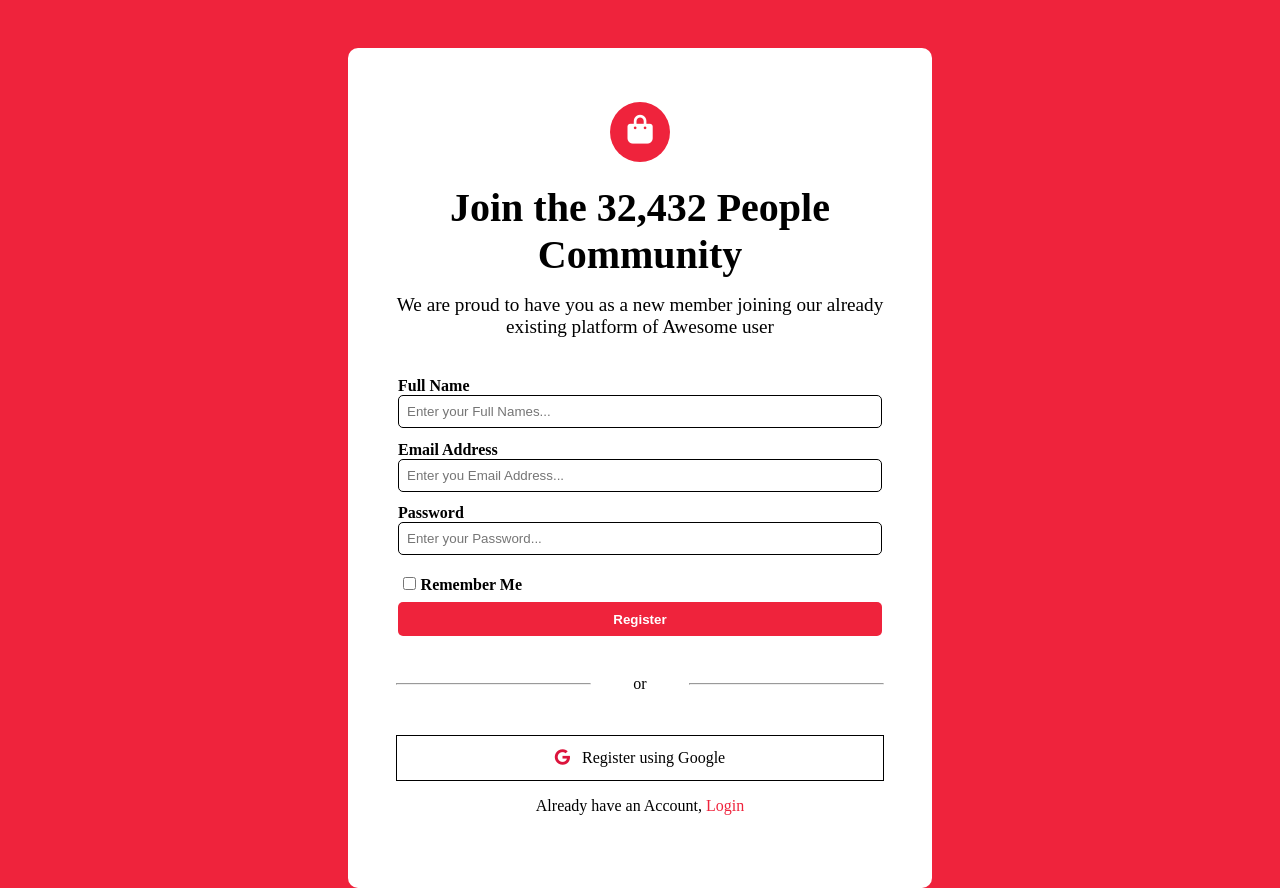
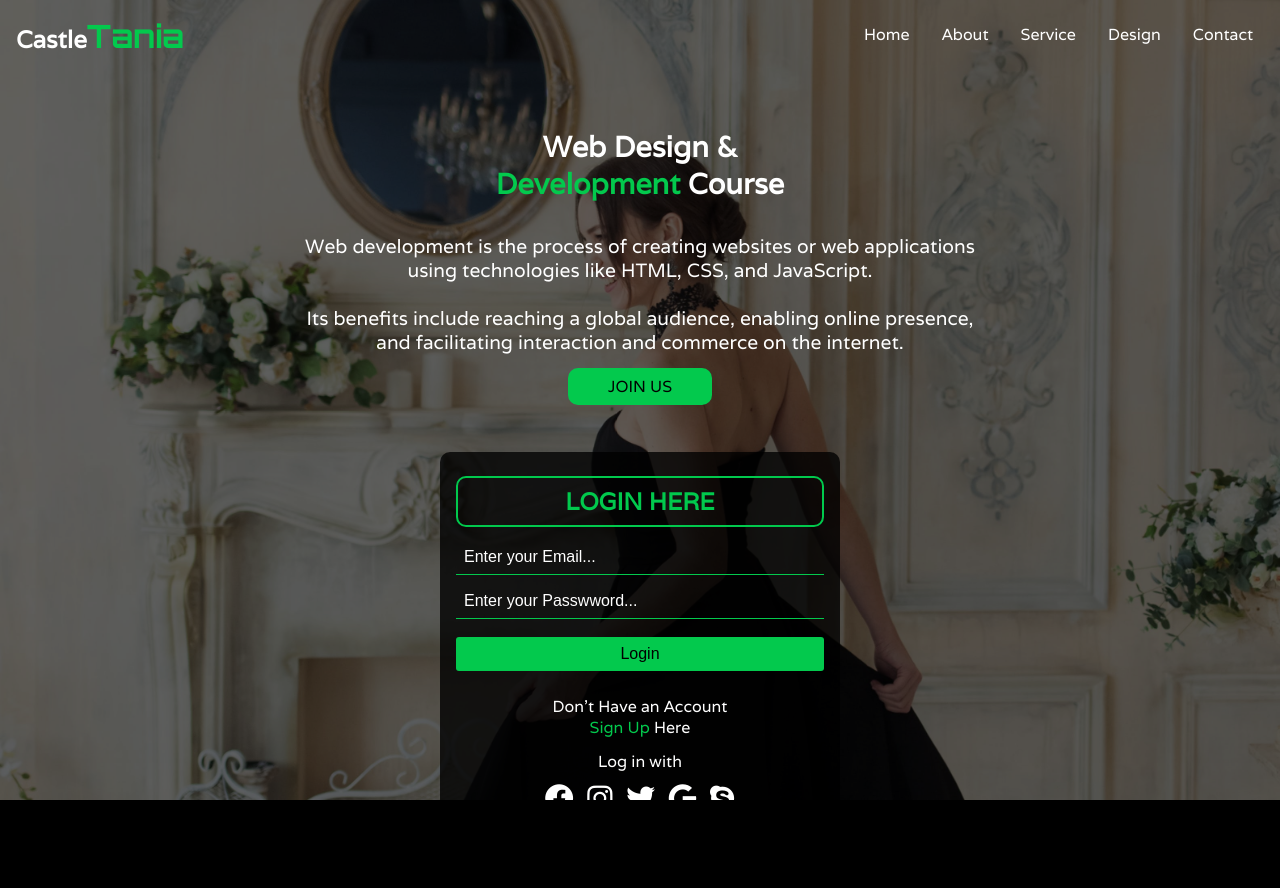
Before and after one commit to Kyateka2023/Mylife, a plain HTML site: page index.html in a window 1280 px wide. After the commit the page ends 800 px from the top, so only its background shows below. Drawn offline with Linux system fonts and the light colour scheme.

Commit message:
second Commit

```diff
--- a/index.html
+++ b/index.html
@@ -3,64 +3,75 @@
 <head>
     <meta charset="UTF-8">
     <meta name="viewport" content="width=device-width, initial-scale=1.0">
-    <title>Diamax - SignUp Page</title>
     <link rel="stylesheet" href="style.css">
-    <link rel="shortcut icon" href="diamond logo.png" type="image/x-icon">
-    <link rel="stylesheet" href="https://cdnjs.cloudflare.com/ajax/libs/font-awesome/6.4.2/css/all.min.css"/>
+    <link rel="shortcut icon" href="castlelogo.jpg" type="image/x-icon">
+    <link rel="stylesheet" href="https://cdnjs.cloudflare.com/ajax/libs/font-awesome/6.4.2/css/all.min.css" />
+    <link href="https://fonts.googleapis.com/css?family=Varela:regular" rel="stylesheet" />
+    <link href="https://fonts.googleapis.com/css?family=Orbitron:regular,500,600,700,800,900" rel="stylesheet" />
+    <title>CastleTania - Home Page</title>
 </head>
 <body>
     <div class="entire-section">
-        <main>
-            <div class="center-icon">
-                <span><i class="fa-solid fa-bag-shopping"></i></span>
-            </div>
+        <div class="image-cover">
+            <header>
+                <h3 class="logo">Castle<span style="font-family: 'Orbitron'; font-size: 2rem; color: rgb(3, 201, 77);">Tania</span></h3>
 
-            <header>
-                <h1 class="h1">Join the 32,432 People Community</h1>
+                <!-- Create a dropdown menu -->
+                <div class="dropdown-menu">
+                    <input type="checkbox" id="menu-toggle">
+                    <label for="menu-toggle"><i class="fa-solid fa-bars"></i></label>
+                    <nav>
+                        <a href="#">Home</a>
+                        <a href="#">About</a>
+                        <a href="#">Service</a>
+                        <a href="#">Design</a>
+                        <a href="#">Contact</a>
+                    </nav>
+                </div>
             </header>
 
-            <section>
-                <p class="p">
-                    We are proud to have you as a new member joining our already existing platform of Awesome user
-                </p>
-            </section>
+            <main>
+                <!-- This is for the introduction and purpose -->
+                <div class="force1">
+                    <section class="part1">
+                        <h1>Web Design & <span>Development</span> Course</h1>
+                        <p>
+                            Web development is the process of creating websites or web applications using technologies like HTML, CSS, and JavaScript.
+                            <br><br>
+                            Its benefits include reaching a global audience, enabling online presence, and facilitating interaction and commerce on the internet.
+                        </p>
+                        <a href="#">JOIN US</a>
+                    </section>
+                </div>
 
-            <form action="#">
-                <table>
-                    <tr>
-                        <th><label for="name">Full Name</label></th>
-                        <td><input type="text" name="name" id="names" placeholder="Enter your Full Names..."></td>
-                    </tr>
-                    <tr>
-                        <th><label for="email">Email Address</label></th>
-                        <td><input type="email" name="emails" id="email" placeholder="Enter you Email Address..."></td>
-                    </tr>
-                    <tr>
-                        <th><label for="pwd">Password</label></th>
-                        <td><input type="password" name="password" id="pwd" placeholder="Enter your Password..." required></td>
-                    </tr>
-                    <tr>
-                        <th  style="padding: 0.5rem 0;"><input type="checkbox" name="check" id="box"><label for="box">Remember Me</label></th>
-                        <td><input type="submit" value="Register" id="button"></td>
-                    </tr>
-                </table>
-            </form>
-
-            <div class="line">
-                <hr> <span>or</span> <hr>
-            </div>
-
-            <div class="bottom">
-                <span>
-                    <i class="fa-brands fa-google"></i> &nbsp;
-                    <a href="#"> Register using Google</a>
-                </span>
-
-                <p>
-                    Already have an Account, <a href="#" style="color: #ef233c;">Login</a>
-                </p>
-            </div>
-        </main>
+                <!-- This is for the login and sign up form -->
+                <div class="force2">
+                    <section class="part2">
+                        <h2>LOGIN HERE</h2>
+                        <form action="#">
+                                <input type="email" name="login" id="email" placeholder="Enter your Email...">
+                                <input type="password" name="login" id="pwd" placeholder="Enter your Passwword..." required>
+                                <input type="submit" value="Login" id="btn">
+                        </form>
+                        <p class="p1">
+                            Don't Have an Account
+                            <br>
+                            <a href="#">Sign Up</a> Here
+                        </p>
+                        <p class="p2">
+                            Log in with
+                        </p>
+                        <div class="media-icons">
+                            <span><i class="fa-brands fa-facebook"></i></span>
+                            <span><i class="fa-brands fa-instagram"></i></span>
+                            <span><i class="fa-brands fa-twitter"></i></span>
+                            <span><i class="fa-brands fa-google"></i></span>
+                            <span><i class="fa-brands fa-skype"></i></span>
+                        </div>
+                </div>
+                </section>
+            </main>
+        </div>
     </div>
 </body>
 </html>
--- a/style.css
+++ b/style.css
@@ -1,7 +1,7 @@
 *
 {
+    margin: 0;
     padding: 0;
-    margin: 0;
     box-sizing: border-box;
 }
 
@@ -12,61 +12,34 @@ html
 
 body
 {
-    padding: 1rem;
-    max-height: 100%;
-    display: flex;
-    justify-content: center;
-    background-color: #ef233c;
-
+    height: 100%;
+    background-color: black;
+    font-family: 'Varela', sans-serif;
+    color: white;
+    overflow: hidden;
 }
 
-.entire-section {
-    padding: 1rem;
-    height: 100%; /* Set the height to 100% of the viewport height */
-    background-color: white;
-    border-radius: 10px;
+.entire-section
+{
+    height: 100%;
+    background-image: url(princess.jpg);
+    background-repeat: no-repeat;
+    background-attachment: fixed;
+    background-size: cover;
+    overflow: auto;
 }
 
-
-main
+.image-cover
 {
-    min-height: 100%;
+    background-color: rgba(0, 0, 0, 0.617);
+    height: 100%;
+    padding: 1rem;
 }
 
-.center-icon
+header
 {
-    padding: 1rem;
     display: flex;
-    justify-content: center;
-}
-
-main .center-icon span
-{
-    display: inline-block;
-    font-size: 1.2rem;
-    background-color: #ef233c;
-    color: white;
-    text-align: center;
-    padding: 0.5rem;
-    width: 40px;
-    height: 40px;
-    border-radius: 100%;
-    transform: scale(2);
-}
-
-main header h1
-{
-    text-align: center;
-    margin: 1rem 0;
-    width: 100%;
-    height: auto;
-}
-
-main section p
-{
-    text-align: center;
-    width: 100%;
-    height: auto;
+    justify-content: space-between;
 }
 
 a
@@ -74,180 +47,347 @@ a
     text-decoration: none;
 }
 
-form
+nav > a
 {
-    margin: 1.5rem 0;
+    color: white;
 }
 
-table
+main
 {
-    width: 100%;
+    padding: 0.5rem;
+    height: 100%;
 }
 
-tr
+h1 > span
+{
+    color: rgb(3, 201, 77);
+}
+
+.part1
 {
     display: flex;
     flex-direction: column;
+    /* align-items: center; */
+    justify-content: center;
+}
+
+/* style the JOIN US link into a button and add a margin */
+.part1 a
+{
+    display: inline-block;
+    margin: 0.9rem 0;
+    padding: 0.5rem;
+    border-radius: 10px;
+    width: 9rem;
+    text-align: center;
+    background-color: rgb(3, 201, 77);
+    color: black;
+}
+
+.part1 p
+{
+    font-size: 0.83rem;
+}
+
+form
+{
+    display: flex;
+    flex-direction: column;
+}
+
+.part2
+{
+    background-color: rgba(0, 0, 0, 0.785);
+    border-radius: 10px;
+    padding: 0.5rem;
+}
+
+.part2 h2
+{
+    border: 2px solid rgb(1, 201, 77);
+    border-radius: 10px;
+    padding: 0.5rem;
+    width: 100%;
+    display: inline-block;
+    text-align: center;
+    color: rgb(1, 201, 77);
+    margin: 0.5rem 0;
+}
+
+#email, #pwd
+{
+    border-top: none;
+    border-left: none;
+    border-right: none;
+    border-bottom: 1px solid rgb(3, 201, 77);
+    padding: 0.5rem;
+    margin: 0.3rem 0;
+    background-color: transparent;
+    color: white;
+    outline: none;
+}
+
+input::placeholder
+{
+    opacity: 1;
+    color: white;
+}
+
+#btn
+{
+    border: none;
+    padding: 0.5rem;
+    background-color: rgb(3, 201, 77);
+    color: black;
+    border-radius: 3px;
+    margin: 0.8rem 0;
+    width: 100%;
+    cursor: pointer;
+    font-size: 1rem;
+}
+
+.p1
+{
+    text-align: center;
     margin: 0.8rem 0;
 }
 
-td, th
+.p1 a
 {
-    text-align: start;
+    color: rgb(3, 201, 77);
 }
 
-#box
+.p2
 {
-    margin: 0 0.3rem;
-    accent-color: #ef233c;
+    text-align: center;
 }
 
-#names, #email, #pwd
+.media-icons
 {
-    border: 1px solid black;
-    border-radius: 5px;
-    outline: none;
+    text-align: center;
+}
+
+.media-icons span
+{
+    margin: 0.5rem 0.3rem;
+    display: inline-block;
+    font-size: 1.2rem;
+}
+
+/* Media Queries Section */
+@media only screen and (min-width: 320px)
+{
+    .entire-section
+    {
+        background-image: url(trialprincess.jpg);
+        background-repeat: no-repeat;
+        background-attachment: fixed;
+        background-size: 100% 100%;
+
+    }
+
+    .dropdown-menu
+    {
+        position: relative;
+    }
+
+
+    /* Hide the checkbox */
+    .dropdown-menu input
+    {
+        display: contents;
+    }
+
+    /* Hide the links inside the nav element */
+    nav
+    {
+        display: none;
+        position: absolute;
+        right: 0;
+        width: 10rem;
+        background-color: black;
+    }
+
+    /* Show the navigation links when the checkbox is checked */
+    .dropdown-menu input:checked + label + nav
+    {
+        display: flex;
+        flex-direction: column;
+    }
+
+    nav a
+    {
+        text-align: center;
         padding: 0.5rem;
         width: 100%;
-    height: auto;
+        display: inline-block;
     }
 
-#button
+    nav a:hover
     {
-    border: none;
-    background-color: #ef233c;
-    color: white;
-    width: 100%;
-    height: auto;
-    padding: 0.6rem;
-    font-weight: bold;
-    text-align: center;
-    border-radius: 5px;
-    transition: all 0.2s;
+        background-color: rgb(3, 201, 77);
+        cursor: pointer;
+        transform: scale(1.1);
     }
 
-#button:hover
+    nav a:active
     {
-    background-color: #ef233c;
+        background-color: rgba(3, 171, 67, 0.867);
+        cursor: wait;
+        transform: scale(1);
+    }
+
+    .fa-bars
+    {
+        font-size: 1.5rem;
+        color: rgb(1, 201, 77);
+    }
+
+    .fa-bars:hover
+    {
         cursor: pointer;
     }
 
-#button:active
-{
-    transform: scale(0.9);
 }
 
-.line
+@media only screen and (min-width: 400px)
+{
+
+    .image-cover
+    {
+        height: 1000px;
+    }
+
+    .part1
     {
         display: flex;
-    flex-direction: row;
-    justify-content: space-between;
+        justify-content: center;
         align-items: center;
+        text-align: center;
     }
 
-hr
+    .force2
     {
-    width: 40%;
-    height: auto;
+        max-width: 400px;
+        margin-left: auto;
+        margin-right: auto;
     }
 
-.bottom
-{
-    width: 100%;
-    margin: 2% 0;
-    text-align: center;
-    padding: 1rem 0;
-}
-
-.bottom span
-{
-    border: 1px solid black;
-    display: inline-block;
-    width: 100%;
-    color: crimson;
-    padding: 0.8rem;
-    margin: 1rem 0;
-}
-
-.bottom a
-{
-    color: black;
-}
-
-@media only screen and (min-width: 320px)
-{
-    main .center-icon span
-    {
-        transform: scale(1.5);
-        font-size: 1.2rem;
-    }
-
-    main header h1
+    .logo
     {
         font-size: 1.5rem;
     }
 
-    main section p
+    .part1 h1
     {
-        font-size: 0.8rem;
+        font-size: 2.3rem;
+        width: 20rem;
+    }
+
+    .part1 p
+    {
+        font-size: 1rem;
+    }
+
+    #pwd, #email
+    {
+        font-size: 1rem;
+    }
+
+    nav a
+    {
+        font-size: 1rem;
+    }
+
+    .part2 p
+    {
+        font-size: 1rem;
+    }
+
+    .media-icons span
+    {
+        font-size: 1.8rem;
+    }
+}
+
+@media only screen and (min-width: 480px)
+{
+    .entire-section
+{
+    background-image: url(princess3.jpg);
+    background-repeat: no-repeat;
+    background-attachment: fixed;
+    background-size: cover;
+}
+}
+
+@media only screen and (min-width: 685px)
+{
+
+    .part1 h1
+    {
+        max-width: 85%;
+        font-size: 1.8rem;
+        margin: 2rem 0;
+    }
+
+    .part2
+    {
+        padding: 1rem;
+    }
+
+    .force1
+    {
+        margin: 2rem 0;
+    }
+
+
+    .part1 p
+    {
+        max-width: 685px;
+        font-size: 1.2rem;
+    }
+
+    nav
+    {
+        display: flex;
+        flex-direction: row;
+        position: static;
+        margin-right: 16rem;
+        background-color: transparent;
+    }
+
+    nav a
+    {
+        margin: 0 0.5rem;
+    }
+
+    label
+    {
+        display: none;
+    }
+}
+
+@media only screen and (min-width: 720px)
+{
+    .entire-section
+{
+    background-image: url(cuteprincess.jpg);
+    background-repeat: no-repeat;
+    background-attachment: fixed;
+    background-size: cover;
 }
 
 }
 
-@media only screen and (min-width: 443px)
+@media only screen and (min-width: 1200px)
 {
-
-    main .center-icon span
+    .entire-section
 {
-        transform: scale(1.5);
-        font-size: 1.2rem;
-    }
-
-    main header h1
-    {
-        font-size: 1.5rem;
-    }
-
-    main section p
-    {
-        font-size: 0.8rem;
+    background-image: url(princess.jpg);
+    background-repeat: no-repeat;
+    background-attachment: fixed;
+    background-size: cover;
 }
 
 }
-
-@media only screen and (min-width: 540px)
-{
-    body
-    {
-        padding: 3rem;
-    }
-
-    .h1
-    {
-        font-size: 2.5rem;
-    }
-
-    .p
-    {
-        font-size: 1.2rem;
-    }
-}
-
-@media only screen and (min-width: 584px) {
-    .entire-section {
-        max-width: 584px; /* Set the maximum width at or beyond 584px */
-        padding: 3rem;
-    }
-
-    body {
-        padding: 3rem;
-    }
-
-    .h1 {
-        font-size: 2.5rem;
-    }
-
-    .p {
-        font-size: 1.2rem;
-    }
-}
```
Also changed, not shown: castlelogo.jpg (added), cuteprincess.jpg (added), princess.jpg (added), princess1.jpg (added), princess3.jpg (added), resuorces.txt (added), trialprincess.jpg (added). Lines whose indentation alone changed are shown as unchanged.
